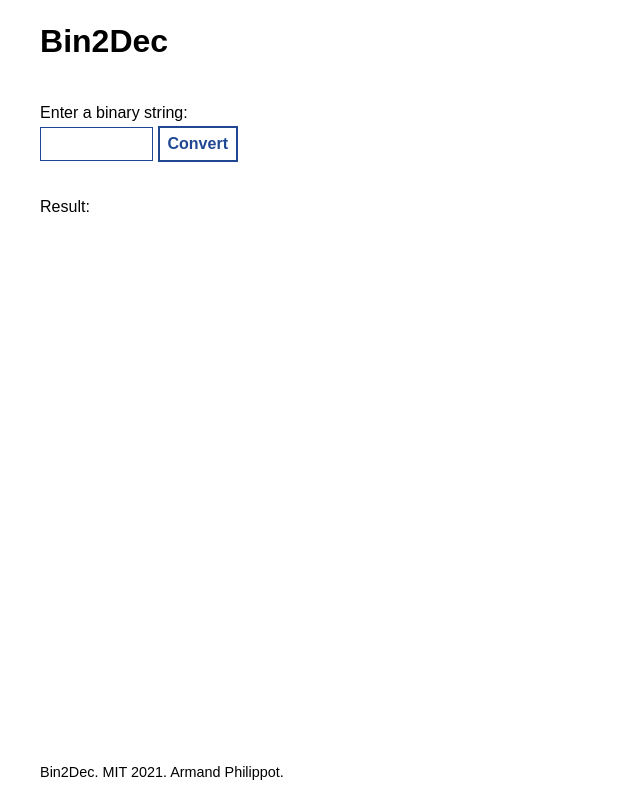
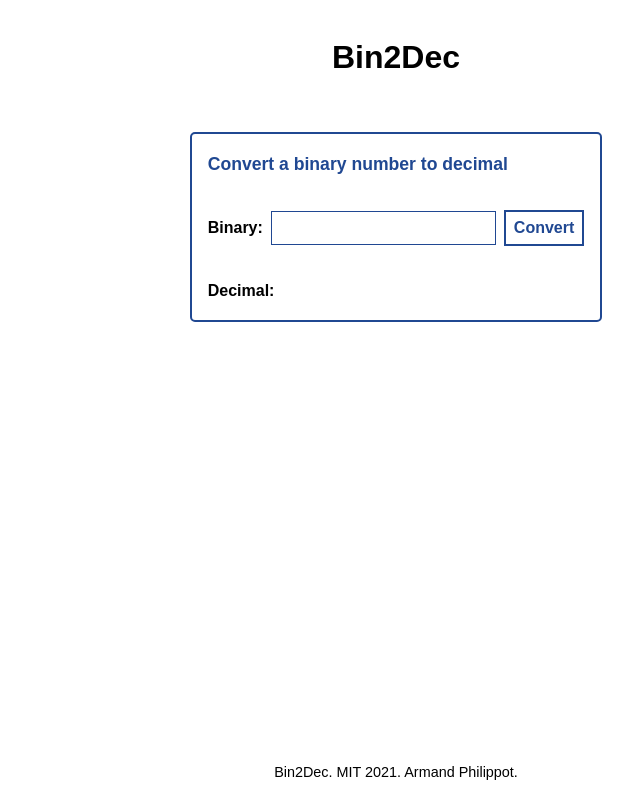
Before and after one commit to ArmandPhilippot/js-small-apps, a website: page bin2dec/index.html in a window 1280 px wide. Shown: the whole page, without its empty margins (244-884 px from the left). Drawn offline with Linux system fonts and the light colour scheme.

Commit message:
chore(bin2dec): improve styles and remove input limit

```diff
--- a/bin2dec/app.js
+++ b/bin2dec/app.js
@@ -1,9 +1,9 @@
 function setErrorBox() {
   const main = document.querySelector(".main");
-  const resultBox = document.querySelector(".result-box");
+  const form = document.querySelector(".form");
   const errorBox = document.createElement("div");
   errorBox.classList.add("error-box");
-  main.insertBefore(errorBox, resultBox);
+  main.insertBefore(errorBox, form);
 }
 
 function getErrorBox() {
--- a/bin2dec/index.html
+++ b/bin2dec/index.html
@@ -11,24 +11,27 @@
     <header class="header"><h1 class="branding">Bin2Dec</h1></header>
     <main class="main">
       <form action="#" method="POST" class="form">
-        <label class="form__label">Enter a binary string:</label>
+        <fieldset class="form__fieldset">
+          <legend class="form__legend">
+            Convert a binary number to decimal
+          </legend>
+          <label class="form__label">Binary:</label>
           <input
             type="text"
             name="binary-string"
             id="input-field"
-          maxlength="8"
             value=""
             required
-          pattern="[0-1]{1,8}"
-          size="8"
+            pattern="[0-1]{1,}"
             class="form__input"
           />
           <button type="submit" class="btn">Convert</button>
-      </form>
+        </fieldset>
         <div class="result-box">
-        <p>Result:</p>
+          <p class="result-box__label">Decimal:</p>
           <p id="result"></p>
         </div>
+      </form>
     </main>
     <footer class="footer">
       <p class="copyright">Bin2Dec. MIT 2021. Armand Philippot.</p>
--- a/bin2dec/style.css
+++ b/bin2dec/style.css
@@ -26,24 +26,52 @@ body {
 }
 
 .header {
-  padding: 1rem 0 2rem;
+  padding: 2rem 0 3rem;
+  text-align: center;
 }
 
 .main {
   flex: 1;
+  display: flex;
+  flex-flow: column nowrap;
+  align-content: flex-start;
 }
 
 .footer {
+  margin-top: 2rem;
   padding: 1rem 0;
 }
 
 .copyright {
   font-size: 0.9rem;
+  text-align: center;
+}
+
+.form {
+  border: solid 2px hsl(219, 64%, 35%);
+  border-radius: 5px;
+  padding: 1rem;
+  margin: 0 auto;
+}
+
+.form__fieldset {
+  border: none;
+  display: flex;
+  flex-flow: row wrap;
+  align-items: center;
+  gap: 0.5rem;
+}
+
+.form__legend {
+  color: hsl(219, 64%, 35%);
+  font-weight: 600;
+  font-size: 1.1rem;
+  margin-bottom: 2rem;
 }
 
 .form__label {
-  display: block;
   cursor: pointer;
+  font-weight: 600;
 }
 
 .form__input {
@@ -74,11 +102,17 @@ body {
   border: 1px solid hsl(0, 75%, 38%);
   color: hsl(0, 75%, 38%);
   font-weight: 600;
-  margin-top: 2rem;
+  margin: 0 auto 2rem;
   padding: 1rem;
   width: max-content;
 }
 
 .result-box {
+  display: flex;
+  gap: 0.5rem;
   margin-top: 2rem;
 }
+
+.result-box__label {
+  font-weight: 600;
+}
```
Lines whose indentation alone changed are shown as unchanged.
